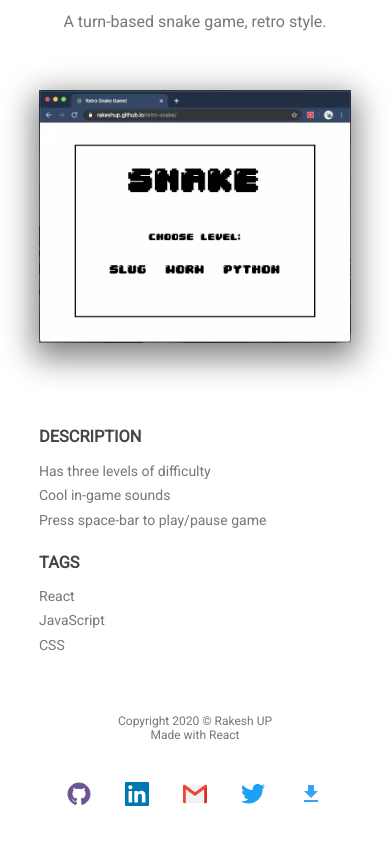
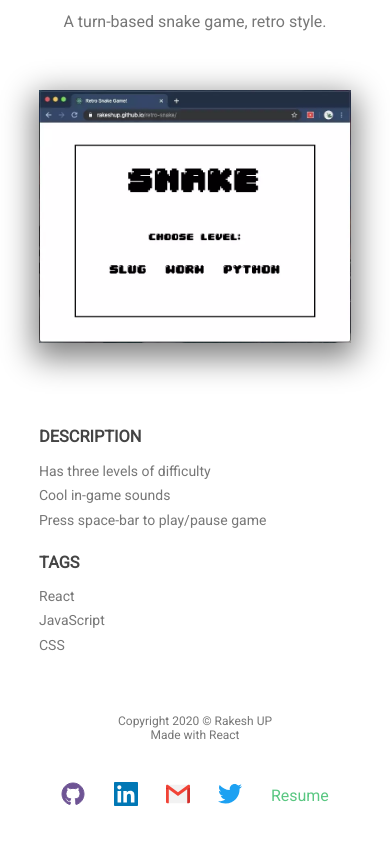
Before and after one commit to RakeshUP/portfolio-v2, a React (Create React App) app: page / in a window 390 px wide. Shown: the part 3440-4284 px from the top of the page. Built offline with nearby package versions, Linux system fonts and the light colour scheme.

Commit message:
Changed resume

```diff
--- a/src/css/App.css
+++ b/src/css/App.css
@@ -175,6 +175,12 @@ hr {
   margin-left: 15vw;
 }
 
+.resume {
+  padding: 2%;
+  color: #5ac782;
+  vertical-align: super;
+}
+
 @keyframes jump {
   from {
     transform: translateY(0%);
@@ -297,4 +303,9 @@ hr {
     display: flex;
     justify-content: space-evenly;
   }
+
+  .resume {
+    vertical-align: unset;
+    padding-top: 3%;
+  }
 }
--- a/src/js/Footer.js
+++ b/src/js/Footer.js
@@ -29,8 +29,8 @@ const Footer = () => {
           <a className="social-links" rel="noopener noreferrer" target="_blank" aria-label="Open Twitter" href="https://twitter.com/Rakesh_UP_">
             <svg className="twitter-icon" aria-label="Twitter" viewBox="0 0 24 24"><path fill="#1DA1F2" fillRule="evenodd" d="M24,4.3086 C23.117,4.7006 22.168,4.9646 21.172,5.0836 C22.188,4.4746 22.969,3.5096 23.337,2.3596 C22.386,2.9246 21.332,3.3336 20.21,3.5556 C19.312,2.5976 18.032,1.9996 16.616,1.9996 C13.897,1.9996 11.692,4.2046 11.692,6.9236 C11.692,7.3096 11.736,7.6856 11.82,8.0456 C7.728,7.8406 4.099,5.8806 1.671,2.9006 C1.247,3.6286 1.004,4.4736 1.004,5.3766 C1.004,7.0846 1.873,8.5926 3.195,9.4756 C2.388,9.4486 1.628,9.2276 0.964,8.8596 L0.964,8.9206 C0.964,11.3066 2.661,13.2966 4.914,13.7486 C4.501,13.8626 4.065,13.9216 3.617,13.9216 C3.299,13.9216 2.991,13.8906 2.69,13.8336 C3.317,15.7896 5.135,17.2136 7.29,17.2536 C5.604,18.5736 3.481,19.3606 1.175,19.3606 C0.777,19.3606 0.385,19.3376 0,19.2926 C2.179,20.6886 4.767,21.5046 7.548,21.5046 C16.605,21.5046 21.557,14.0016 21.557,7.4946 C21.557,7.2816 21.552,7.0696 21.543,6.8586 C22.505,6.1636 23.34,5.2966 24,4.3086"></path></svg>
           </a>
-          <a className="social-links" aria-label="Download My Resume" target="_blank" rel="nofollow noopener noreferrer" href={Resume}>
-            <svg className="file-icon" viewBox="0 0 24 24"><path d="M19 9h-4V3H9v6H5l7 7 7-7zM5 18v2h14v-2H5z" /><path d="M0 0h24v24H0z" fill="none" /></svg>
+          <a className="resume" aria-label="Download My Resume" target="_blank" rel="nofollow noopener noreferrer" href={Resume}>
+            Resume
           </a>
         </div>
       </div>
```
Also changed, not shown: 1 other file (tests, documents, lock files or other folders).
